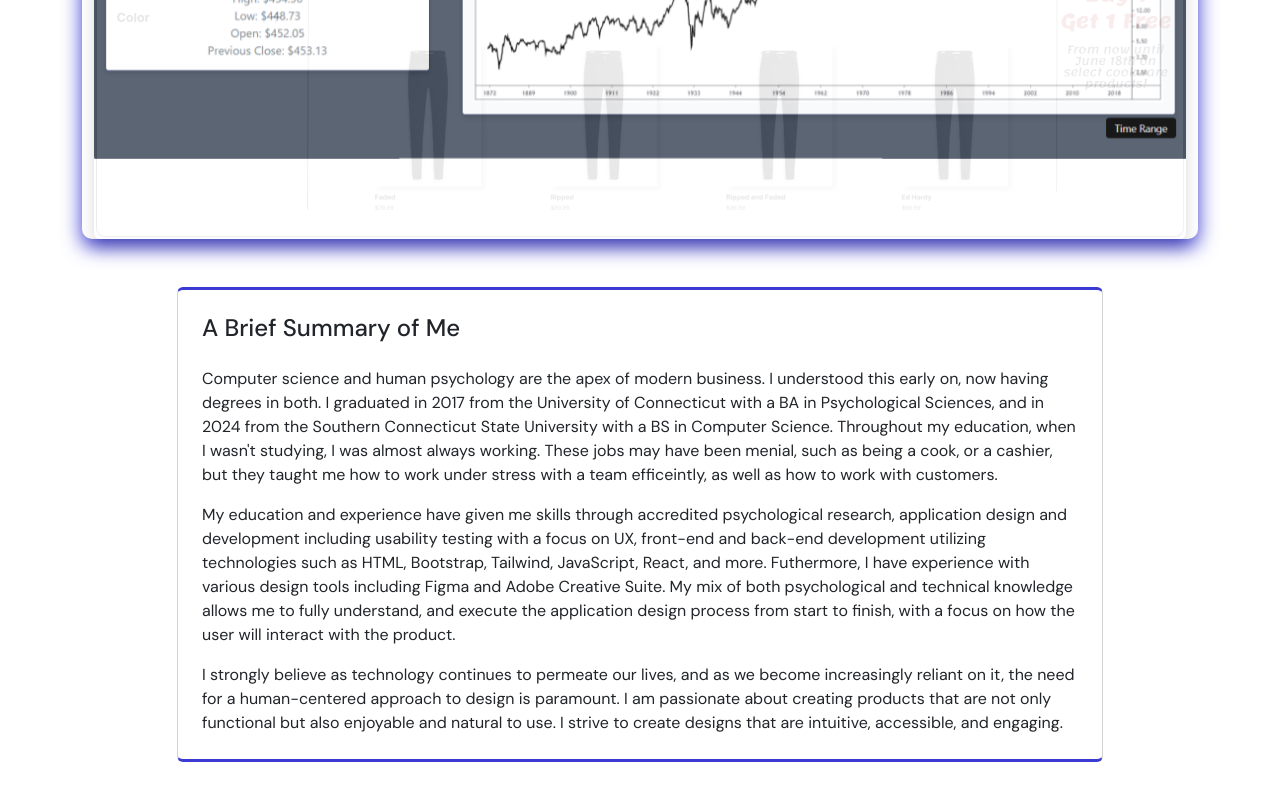
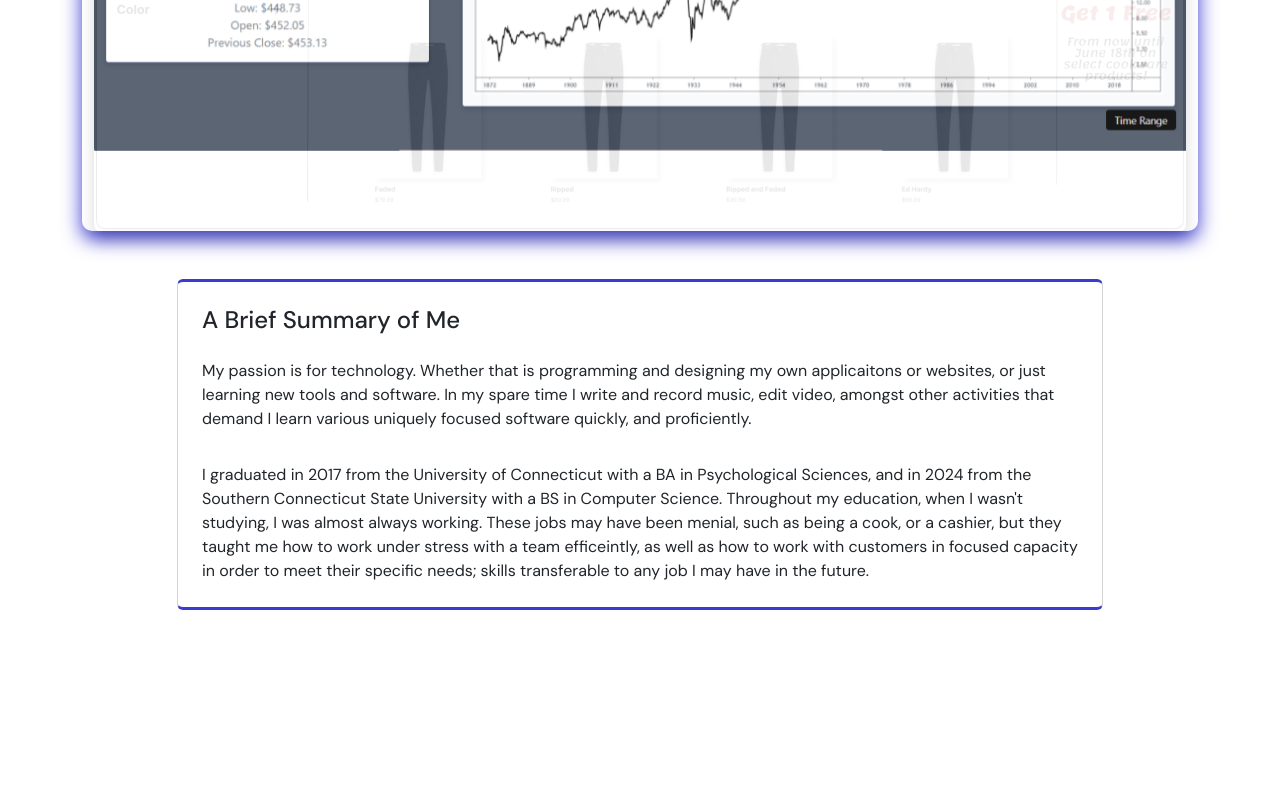
Before and after one commit to danielrapuano/personalwebsitebasic, a plain HTML site: page index.html in a window 1280 px wide. Shown: the part 960-1760 px from the top of the page. After the commit the page ends 1618 px from the top, so only its background shows below. Drawn offline with nearby package versions, Linux system fonts and the light colour scheme.

Commit message:
Update index.html

```diff
--- a/index.html
+++ b/index.html
@@ -51,7 +51,7 @@
       <img src="images/siteLogo-negate.png" alt="Site Logo" width="30" height="30">
     </a>
     <div>
-      <a href="portfolio.html" class="text-white text-decoration-none">Portfolio</a>
+      <a href="portfolio.html" class="text-white text-decoration-none">Projects</a>
     </div>
   </div>
 </nav>
@@ -63,10 +63,11 @@
     <div class="row align-items-center">
       <div class="col-md-6">
         <h1 class="display-4">Daniel Rapuano</h1>
-        <p class="lead text-decoration-underline">UI/UX Designer / Frontend Developer </p>
-        <p>Welcome to my personal website. It provides examples of my work located in the portfolio,  as well as insight into my background. Located at the bottom of the page
-        Within the portfolio page is a sample of projects I contributed to either collaboratively, following AGILE methodology and deadlines, as well various personal projects including Figma designs and protypes I've coded.</p>
-        <a href="portfolio.html" class="btn btn-light mt-3 mb-4">Go to Portfolio</a>
+        <p>Welcome to my personal website. Here I upload coding projects, design projects, and anything else
+          I find interesting when it comes to technology. Below you can find a link to some of my work,
+          as well as a brief summary of my background and skills.
+        </p>
+        <a href="portfolio.html" class="btn btn-light mt-3 mb-4">View some projects</a>
       </div>
       <div class="col-md-6 text-center">
         <img src="images/devs-dan-resize.jpg" alt="Daniel Rapuano" class="img-fluid rounded">
@@ -123,24 +124,16 @@
       <div class="card summary-card p-4">
         <h4 class="card-title">A Brief Summary of Me</h4>
         <p class="card-text mt-3">
-          Computer science and human psychology are the apex of modern business. I understood this early on, now having degrees in both. I graduated
+          My passion is for technology.  Whether that is programming and designing my own applicaitons or websites, or just learning
+          new tools and software. In my spare time I write and record music, edit video, amongst other activities that demand I learn various
+          uniquely focused software quickly, and proficiently. </p>
+        <p class ="card-text mt-3">I graduated
           in 2017 from the University of Connecticut with a BA in Psychological Sciences, and in 2024 from the Southern Connecticut State University
           with a BS in Computer Science.  Throughout my education, when I wasn't studying, I was almost always working.  These jobs may have been
-          menial, such as being a cook, or a cashier, but they taught me how to work under stress with a team efficeintly, as well as how to work with customers.
-          </p>
+          menial, such as being a cook, or a cashier, but they taught me how to work under stress with a team efficeintly, as well as how to work with customers
+          in focused capacity in order to meet their specific needs; skills transferable to any job I may have in the future.
+        </p>
 
-          <p class ="card-text">
-          My education and experience have given me skills through accredited psychological research, application design and development
-          including usability testing with a focus on UX, front-end and back-end development utilizing technologies such as HTML, Bootstrap,
-          Tailwind, JavaScript, React, and more.  Futhermore, I have experience with various design tools including Figma and Adobe Creative Suite.
-          My mix of both psychological and technical knowledge allows me to fully understand, and execute the application design process from start to finish,
-          with a focus on how the user will interact with the product.
-          </p>
-
-          <p class ="card-text">
-          I strongly believe as technology continues to permeate our lives, and as we become increasingly reliant on it, the need for a human-centered approach to design is paramount.
-          I am passionate about creating products that are not only functional but also enjoyable and natural to use. I strive to create designs that are intuitive, accessible, and engaging.
-        </p>
       </div>
     </div>
   </div>
```
